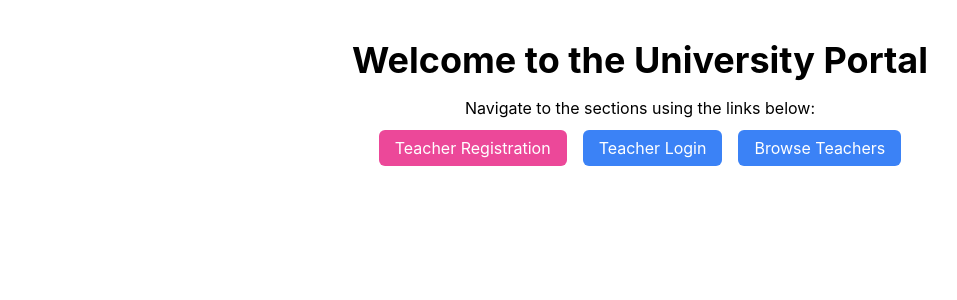
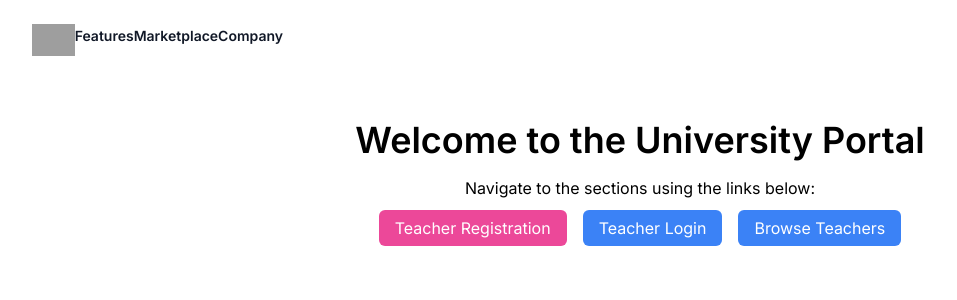
Before and after one commit to purvaspatel/UniPortal, a React (Create React App) app: page / in a window 1280 px wide. Shown: the top 300 px of the page, without its empty margins (0-957 px from the left). Built offline with nearby package versions, Linux system fonts and the light colour scheme; no server answers; grey boxes are pictures that could not be loaded.

Commit message:
new fonts

```diff
--- a/public/index.html
+++ b/public/index.html
@@ -9,7 +9,8 @@
       name="description"
       content="Web site created using create-react-app"
     />
-    <link rel="apple-touch-icon" href="%PUBLIC_URL%/logo192.png" />
+    <link href="https://fonts.googleapis.com/css2?family=Inter:wght@400;500;600&display=swap" rel="stylesheet">
+
     <!--
       manifest.json provides metadata used when your web app is installed on a
       user's mobile device or desktop. See https://developers.google.com/web/fundamentals/web-app-manifest/
--- a/src/App.css
+++ /dev/null
@@ -1,38 +0,0 @@
-.App {
-  text-align: center;
-}
-
-.App-logo {
-  height: 40vmin;
-  pointer-events: none;
-}
-
-@media (prefers-reduced-motion: no-preference) {
-  .App-logo {
-    animation: App-logo-spin infinite 20s linear;
-  }
-}
-
-.App-header {
-  background-color: #282c34;
-  min-height: 100vh;
-  display: flex;
-  flex-direction: column;
-  align-items: center;
-  justify-content: center;
-  font-size: calc(10px + 2vmin);
-  color: white;
-}
-
-.App-link {
-  color: #61dafb;
-}
-
-@keyframes App-logo-spin {
-  from {
-    transform: rotate(0deg);
-  }
-  to {
-    transform: rotate(360deg);
-  }
-}
--- a/src/App.js
+++ b/src/App.js
@@ -6,7 +6,7 @@ import TeacherShowProfile from './pages/TeacherShowProfile';
 import TeacherSearch from './pages/TeacherSearch';
 import TeacherLogin from './pages/TeacherLogin';
 import TeacherProfile from './pages/TeacherProfile';
-
+import Navbar from './pages/Navbar';
 import { AuthProvider } from './pages/AuthContext';
 import ProtectedRoute from './pages/ProtectedRoute';
 
@@ -16,7 +16,9 @@ axios.defaults.withCredentials = true;
 
 function App() {
   return (
+
     <Router>  {/* Router should wrap the entire app */}
+    <Navbar/>
       <AuthProvider> {/* AuthProvider must be inside Router to use useNavigate */}
         <Routes>
           <Route path="/" element={<LandingPage />} />
--- a/src/index.css
+++ b/src/index.css
@@ -2,17 +2,6 @@
 @tailwind components;
 @tailwind utilities;
 
-
 body {
-  margin: 0;
-  font-family: -apple-system, BlinkMacSystemFont, 'Segoe UI', 'Roboto', 'Oxygen',
-    'Ubuntu', 'Cantarell', 'Fira Sans', 'Droid Sans', 'Helvetica Neue',
-    sans-serif;
-  -webkit-font-smoothing: antialiased;
-  -moz-osx-font-smoothing: grayscale;
+  @apply font-sans;
 }
-
-code {
-  font-family: source-code-pro, Menlo, Monaco, Consolas, 'Courier New',
-    monospace;
-}
--- /dev/null
+++ b/src/pages/Navbar.js
@@ -0,0 +1,32 @@
+'use client'
+
+import { useState } from 'react'
+
+export default function Navbar() {
+  return(
+    <header className='bg-white'>
+      <nav aria-label="Global" className="mx-auto flex max-w-7xl items-center justify-between p-6 lg:px-8">
+      <div className="flex lg:flex-1">
+          <a href="#" className="-m-1.5 p-1.5">
+            <span className="sr-only">Your Company</span>
+            <img
+              alt=""
+              src="https://tailwindui.com/plus/img/logos/mark.svg?color=indigo&shade=600"
+              className="h-8 w-auto"
+            />
+          </a>
+
+          <a href="#" className="text-sm font-semibold leading-6 text-gray-900">
+            Features
+          </a>
+          <a href="#" className="text-sm font-semibold leading-6 text-gray-900">
+            Marketplace
+          </a>
+          <a href="#" className="text-sm font-semibold leading-6 text-gray-900">
+            Company
+          </a>
+        </div>
+      </nav>
+    </header>
+  )
+};
--- a/tailwind.config.js
+++ b/tailwind.config.js
@@ -3,7 +3,10 @@ module.exports = {
     "./src/**/*.{js,jsx,ts,tsx}",
   ],
   theme: {
-    extend: {},
+    extend: {
+      fontFamily: {
+        sans: ['Inter', 'sans-serif'],
+      },
+    },
   },
-  plugins: [],
-}
+};
```
